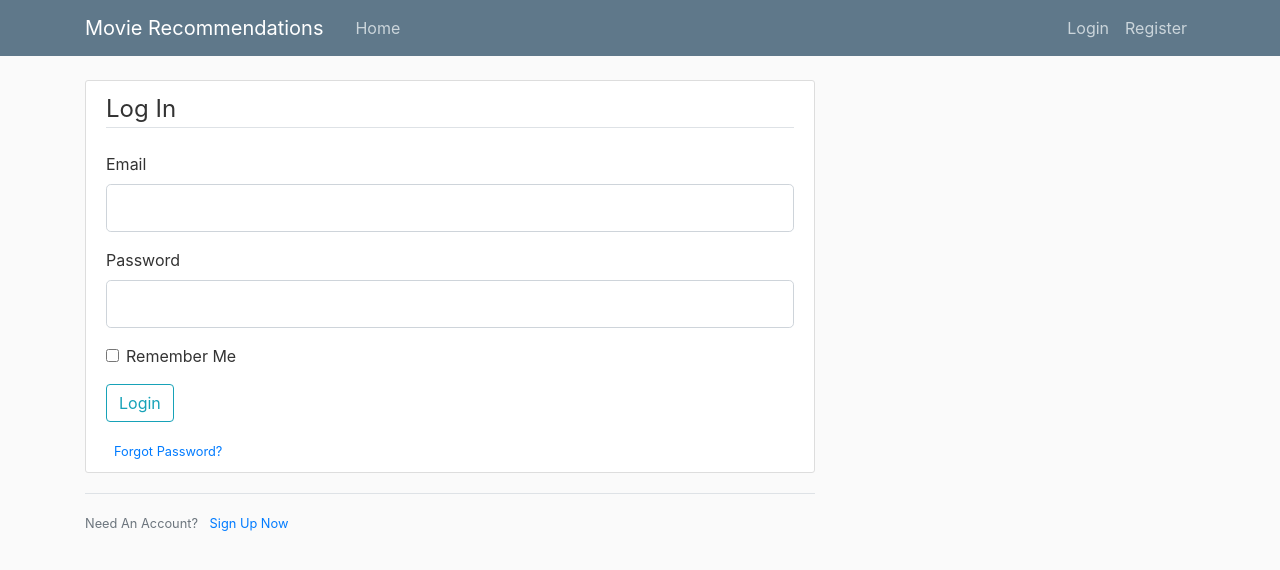
After one commit to Ellana42/cloud_computing, a Flask app: page /login in a window 1280 px wide. The commit adds this page. Shown: the top 570 px of the page. Run offline with Flask 2, Linux system fonts and the light colour scheme; parts of the project's set-up code (start-up, migrations or seed data) failed here and were passed over; some libraries are stand-ins or nearby versions.

Commit message:
Added user login system

```diff
--- a/movie_recs/__init__.py
+++ b/movie_recs/__init__.py
@@ -1,11 +1,17 @@
 from flask import Flask
 from flask_sqlalchemy import SQLAlchemy
 from movie_recs.data import get_data
+from flask_bcrypt import Bcrypt
+from flask_login import LoginManager
 
 app = Flask(__name__)
 app.config['SECRET_KEY'] = 'dev' # TODO change for finished dev
 app.config['SQLALCHEMY_DATABASE_URI'] = 'sqlite:///site.db'
 db = SQLAlchemy(app)
 movies_df = get_data()
+bcrypt = Bcrypt(app)
+login_manager = LoginManager(app)
+login_manager.login_view = 'login'
+login_manager.login_message_category = 'info'
 
 from movie_recs import routes
--- a/movie_recs/forms.py
+++ b/movie_recs/forms.py
@@ -1,6 +1,7 @@
 from flask_wtf import FlaskForm
-from wtforms import StringField, SubmitField, SelectField, HiddenField
-from wtforms.validators import DataRequired, Length
+from wtforms import StringField, SubmitField, SelectField, PasswordField, BooleanField
+from wtforms.validators import DataRequired, Length, EqualTo, ValidationError, Email
+from movie_recs.models import User
 
 class SearchForm(FlaskForm):
     search_term = StringField("Movie Name",
@@ -10,3 +11,31 @@ class SearchForm(FlaskForm):
 class ReviewForm(FlaskForm):
     rating = SelectField("Rating", choices=range(6), coerce=int)
     submit = SubmitField("Rate")
+
+class RegistrationForm(FlaskForm):
+    username = StringField('Username',
+                           validators=[DataRequired(), Length(min=2, max=20)])
+    email = StringField('Email',
+                        validators=[DataRequired(), Email()])
+    password = PasswordField('Password', validators=[DataRequired()])
+    confirm_password = PasswordField('Confirm Password',
+                                     validators=[DataRequired(), EqualTo('password')])
+    submit = SubmitField('Sign Up')
+
+    def validate_username(self, username):
+        user = User.query.filter_by(username=username.data).first()
+        if user:
+            raise ValidationError('That username is taken. Please choose a different one.')
+
+    def validate_email(self, email):
+        user = User.query.filter_by(email=email.data).first()
+        if user:
+            raise ValidationError('That email is taken. Please choose a different one.')
+
+
+class LoginForm(FlaskForm):
+    email = StringField('Email',
+                        validators=[DataRequired(), Email()])
+    password = PasswordField('Password', validators=[DataRequired()])
+    remember = BooleanField('Remember Me')
+    submit = SubmitField('Login')
--- a/movie_recs/routes.py
+++ b/movie_recs/routes.py
@@ -1,10 +1,13 @@
-from movie_recs import app, db, movies_df
-from flask import render_template, request
+from movie_recs import app, db, movies_df, bcrypt
+from flask import render_template, request, url_for, flash, redirect
 from movie_recs.data import search_movie
-from movie_recs.forms import SearchForm, ReviewForm
-from movie_recs.models import Review
+from movie_recs.forms import SearchForm, ReviewForm, RegistrationForm, LoginForm
+from movie_recs.models import Review, User
+from flask_login import login_user, current_user, logout_user, login_required
 
-# TODO change db model
+@app.before_first_request
+def create_tables():
+    db.create_all()
 
 def get_results(search_form):
     input_str = search_form.data['search_term'].lower()
@@ -26,7 +29,53 @@ def movie_page():
     movie_id = request.args.get('movie_id')
     movie_data = movies_df.iloc[int(movie_id) - 1]
     if review_form.validate_on_submit():
-        review = Review(rating=review_form.data['rating'], movie_id=int(movie_id))
+        review = Review(rating=review_form.data['rating'], movie_id=int(movie_id), author=current_user)
+        # db.session.add(review)
+        # db.session.commit()
+        # flash('Your review has been saved!', 'success')
+        return redirect(url_for('home'))
     else:
         pass
     return render_template('movie.html', form=review_form, movie_data=movie_data)
+
+@app.route("/register", methods=['GET', 'POST'])
+def register():
+    if current_user.is_authenticated:
+        return redirect(url_for('home'))
+    form = RegistrationForm()
+    if form.validate_on_submit():
+        hashed_password = bcrypt.generate_password_hash(form.password.data).decode('utf-8')
+        user = User(username=form.username.data, email=form.email.data, password=hashed_password)
+        db.session.add(user)
+        db.session.commit()
+        flash('Your account has been created! You are now able to log in', 'success')
+        return redirect(url_for('login'))
+    return render_template('register.html', title='Register', form=form)
+
+
+@app.route("/login", methods=['GET', 'POST'])
+def login():
+    if current_user.is_authenticated:
+        return redirect(url_for('home'))
+    form = LoginForm()
+    if form.validate_on_submit():
+        user = User.query.filter_by(email=form.email.data).first()
+        if user and bcrypt.check_password_hash(user.password, form.password.data):
+            login_user(user, remember=form.remember.data)
+            next_page = request.args.get('next')
+            return redirect(next_page) if next_page else redirect(url_for('home'))
+        else:
+            flash('Login Unsuccessful. Please check email and password', 'danger')
+    return render_template('login.html', title='Login', form=form)
+
+
+@app.route("/logout")
+def logout():
+    logout_user()
+    return redirect(url_for('home'))
+
+
+@app.route("/account")
+@login_required
+def account():
+    return render_template('account.html', title='Account')
--- /dev/null
+++ b/movie_recs/templates/account.html
@@ -0,0 +1,4 @@
+{% extends "layout.html" %}
+{% block content %}
+    <h1>{{ current_user.username }}</h1>
+{% endblock content %}
--- a/movie_recs/templates/layout.html
+++ b/movie_recs/templates/layout.html
@@ -26,26 +26,52 @@
           </button>
           <div class="collapse navbar-collapse" id="navbarToggle">
             <div class="navbar-nav mr-auto">
-              <a class="nav-item nav-link" href="/">Home</a>
-              <!-- <a class="nav-item nav-link" href="/about">About</a> -->
+              <a class="nav-item nav-link" href="{{ url_for('home') }}">Home</a>
             </div>
             <!-- Navbar Right Side -->
             <div class="navbar-nav">
-              <!-- <a class="nav-item nav-link" href="/login">Login</a> -->
-              <!-- <a class="nav-item nav-link" href="/register">Register</a> -->
+              {% if current_user.is_authenticated %}
+                <a class="nav-item nav-link" href="{{ url_for('account') }}">Account</a>
+                <a class="nav-item nav-link" href="{{ url_for('logout') }}">Logout</a>
+              {% else %}
+                <a class="nav-item nav-link" href="{{ url_for('login') }}">Login</a>
+                <a class="nav-item nav-link" href="{{ url_for('register') }}">Register</a>
+              {% endif %}
             </div>
           </div>
         </div>
       </nav>
     </header>
-
     <main role="main" class="container">
       <div class="row">
         <div class="col-md-8">
+          {% with messages = get_flashed_messages(with_categories=true) %}
+            {% if messages %}
+              {% for category, message in messages %}
+                <div class="alert alert-{{ category }}">
+                  {{ message }}
+                </div>
+              {% endfor %}
+            {% endif %}
+          {% endwith %}
           {% block content %}{% endblock %}
         </div>
+        <!-- <div class="col-md-4"> -->
+        <!--   <div class="content-section"> -->
+        <!--     <h3>Our Sidebar</h3> -->
+        <!--     <p class='text-muted'>You can put any information here you'd like. -->
+        <!--       <ul class="list-group"> -->
+        <!--         <li class="list-group-item list-group-item-light">Latest Posts</li> -->
+        <!--         <li class="list-group-item list-group-item-light">Announcements</li> -->
+        <!--         <li class="list-group-item list-group-item-light">Calendars</li> -->
+        <!--         <li class="list-group-item list-group-item-light">etc</li> -->
+        <!--       </ul> -->
+        <!--     </p> -->
+        <!--   </div> -->
+        <!-- </div> -->
       </div>
     </main>
+
 
     <!-- Optional JavaScript -->
     <!-- jQuery first, then Popper.js, then Bootstrap JS -->
--- /dev/null
+++ b/movie_recs/templates/login.html
@@ -0,0 +1,52 @@
+{% extends "layout.html" %}
+{% block content %}
+    <div class="content-section">
+        <form method="POST" action="">
+            {{ form.hidden_tag() }}
+            <fieldset class="form-group">
+                <legend class="border-bottom mb-4">Log In</legend>
+                <div class="form-group">
+                    {{ form.email.label(class="form-control-label") }}
+                    {% if form.email.errors %}
+                        {{ form.email(class="form-control form-control-lg is-invalid") }}
+                        <div class="invalid-feedback">
+                            {% for error in form.email.errors %}
+                                <span>{{ error }}</span>
+                            {% endfor %}
+                        </div>
+                    {% else %}
+                        {{ form.email(class="form-control form-control-lg") }}
+                    {% endif %}
+                </div>
+                <div class="form-group">
+                    {{ form.password.label(class="form-control-label") }}
+                    {% if form.password.errors %}
+                        {{ form.password(class="form-control form-control-lg is-invalid") }}
+                        <div class="invalid-feedback">
+                            {% for error in form.password.errors %}
+                                <span>{{ error }}</span>
+                            {% endfor %}
+                        </div>
+                    {% else %}
+                        {{ form.password(class="form-control form-control-lg") }}
+                    {% endif %}
+                </div>
+                <div class="form-check">
+                    {{ form.remember(class="form-check-input") }}
+                    {{ form.remember.label(class="form-check-label") }}
+                </div>
+            </fieldset>
+            <div class="form-group">
+                {{ form.submit(class="btn btn-outline-info") }}
+            </div>
+            <small class="text-muted ml-2">
+                <a href="#">Forgot Password?</a>
+            </small>
+        </form>
+    </div>
+    <div class="border-top pt-3">
+        <small class="text-muted">
+            Need An Account? <a class="ml-2" href="{{ url_for('register') }}">Sign Up Now</a>
+        </small>
+    </div>
+{% endblock content %}
```
Also changed, not shown: movie_recs/models.py (+18 -1 lines), movie_recs/templates/register.html (added, +72 -0 lines), movie_recs/site.db (added). Lines whose indentation alone changed are shown as unchanged.
